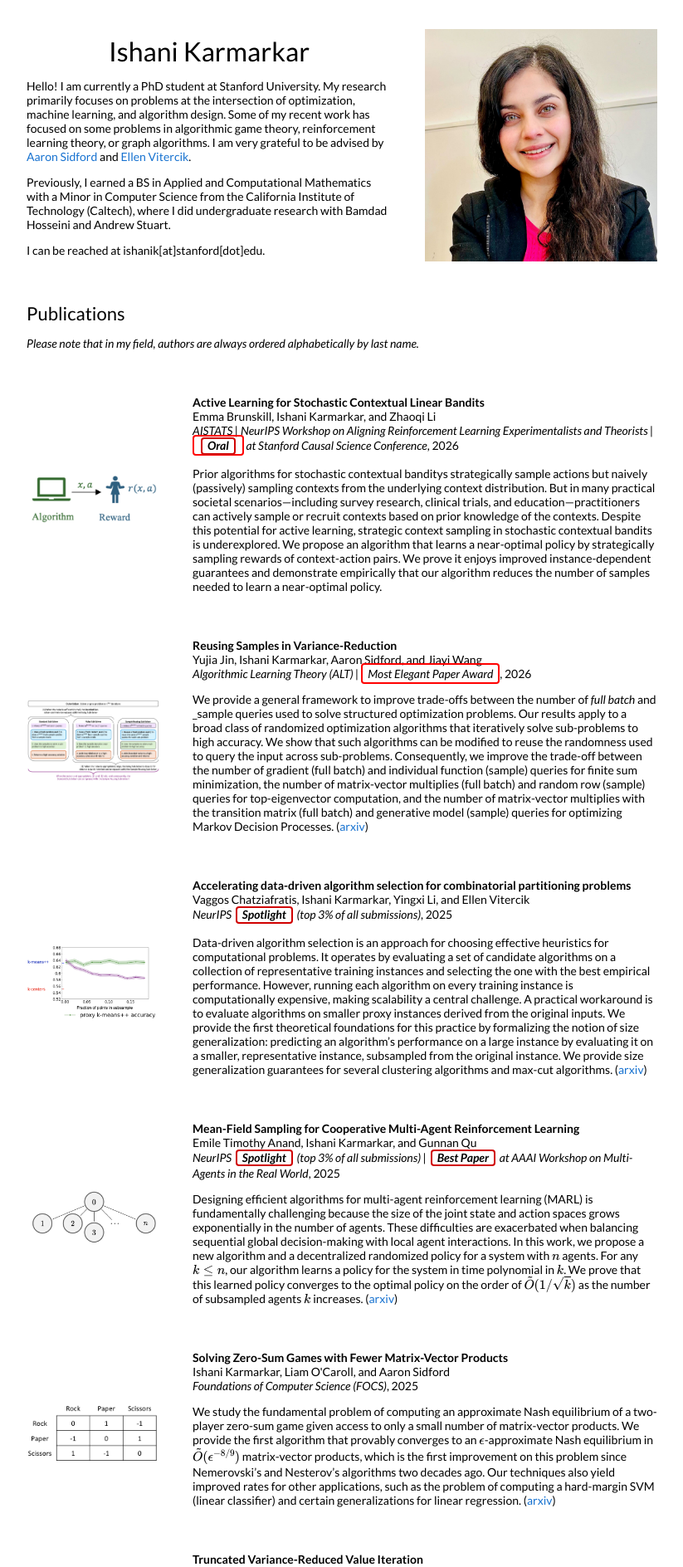
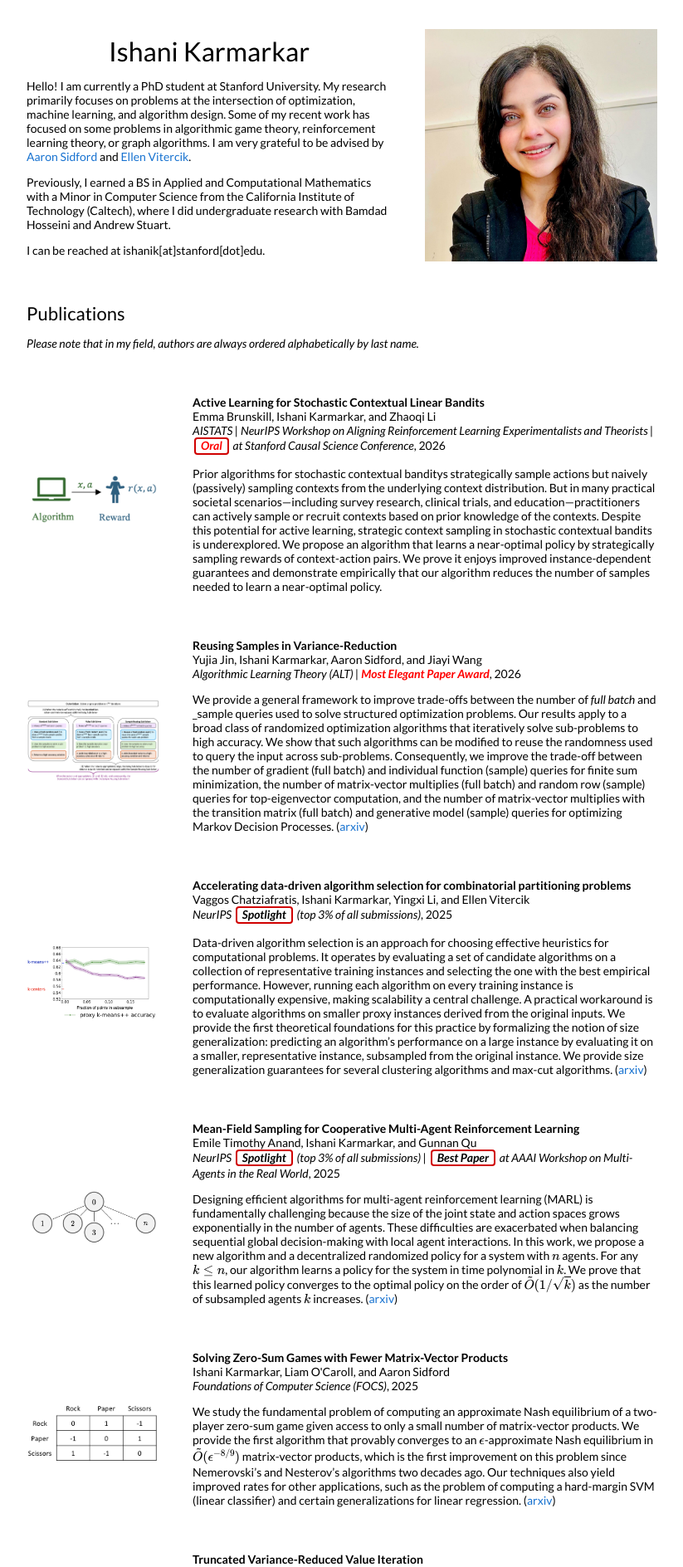
Before and after one commit to ishanikarmarkar/ishanikarmarkar.github.io, a Jekyll site: the page built from _posts/2026-01-06-evenfewer.markdown, in a window 1280 px wide. Shown: the top 1888 px of the page at 83% size, without its empty margins (228-1051 px from the left). Built offline with Jekyll 4.4.1, drawn with Linux system fonts in a browser that asks for light colours; our own code applies the rules of GitHub Pages for plain Markdown files.

Commit message:
Updated result

```diff
--- a/_posts/2025-06-01-ReusingSamples.markdown
+++ b/_posts/2025-06-01-ReusingSamples.markdown
@@ -5,7 +5,7 @@
 date: 2026-01-01
 categories: research
 course: ""
-venue: "Algorithmic Learning Theory (ALT) | <span style='border: 2px solid red; padding: 2px 6px; border-radius: 4px;'>Most Elegant Paper Award</span>"
+venue: "Algorithmic Learning Theory (ALT) | <span style='color: red; font-weight: bold;'>Most Elegant Paper Award</span>"
 authors: "Yujia Jin, Ishani Karmarkar, Aaron Sidford, and Jiayi Wang"
 subtitle:
 ---
--- a/_posts/2025-10-01-sclb.markdown
+++ b/_posts/2025-10-01-sclb.markdown
@@ -5,7 +5,7 @@
 date: 2026-01-03
 categories: research
 course: ""
-venue: "AISTATS | NeurIPS Workshop on Aligning Reinforcement Learning Experimentalists and Theorists | <span style='border: 2px solid red; padding: 2px 6px; border-radius: 4px;'>Oral</span> at Stanford Causal Science Conference"
+venue: "AISTATS | NeurIPS Workshop on Aligning Reinforcement Learning Experimentalists and Theorists | <span style='color: red; font-weight: bold;'>Oral</span> at Stanford Causal Science Conference"
 authors: "Emma Brunskill, Ishani Karmarkar, and Zhaoqi Li"
 subtitle:
 ---
```
